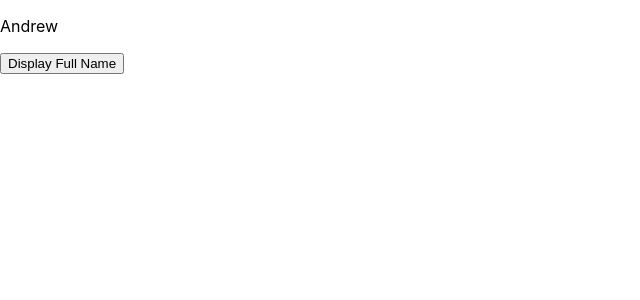
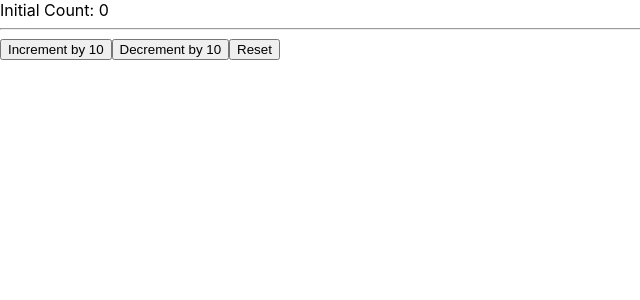
Before and after one commit to rmasonhx12/bizza_frontend, a React (Create React App) app: page / in a window 1280 px wide. Shown: the top 300 px of the page, without its empty margins (0-640 px from the left). Built offline with nearby package versions, Linux system fonts and the light colour scheme.

Commit message:
use state hook for counter increment,decrement, reset

```diff
--- a/src/App.js
+++ b/src/App.js
@@ -1,27 +1,34 @@
 //import logo from './logo.svg';
 
-// write regular javascript functions and hook into react hooks for statefulness
-import React from 'react';
-class App extends React.Component{
-  constructor(props)
-  {
-    super(props);
-    this.state={
-      name:"Andrew", }
-this.updateNameState=this.updateNameState.bind(this);
+// usestate hook
+import React, {useState} from 'react';
+
+const App = () => {
+  const [count, setCount] = useState(0);
+  const handleIncrementByTen = () => {
+    setCount(count + 10);
+  };
+
+  const handleDecrementByTen = () => {
+    setCount(count-10);
+  };
+
+  const resetCountHandler = () => {
+    setCount(0);
+  };
+   return (
+    <div>
+      Initial Count: {count}
+      <hr />
+      <div>
+        <button type ="button" onClick={handleIncrementByTen}>Increment by 10</button>
+        <button type ="button" onClick={handleDecrementByTen}>Decrement by 10</button>
+        <button type ="button" onClick={resetCountHandler}>Reset</button>
+
+
+      </div>
+    </div>
+   )
 }
-  updateNameState(){
-    this.setState({
-      name:"Andrew Peter"});
-  }
-render()
-  {
-    return(
-    <div>
-    <p>{this.state.name}</p>
-    <button onClick={()=>this.updateNameState()}>Display Full Name</button>
-    </div>
-      );
-  }
-}
+
  export default App;
```
